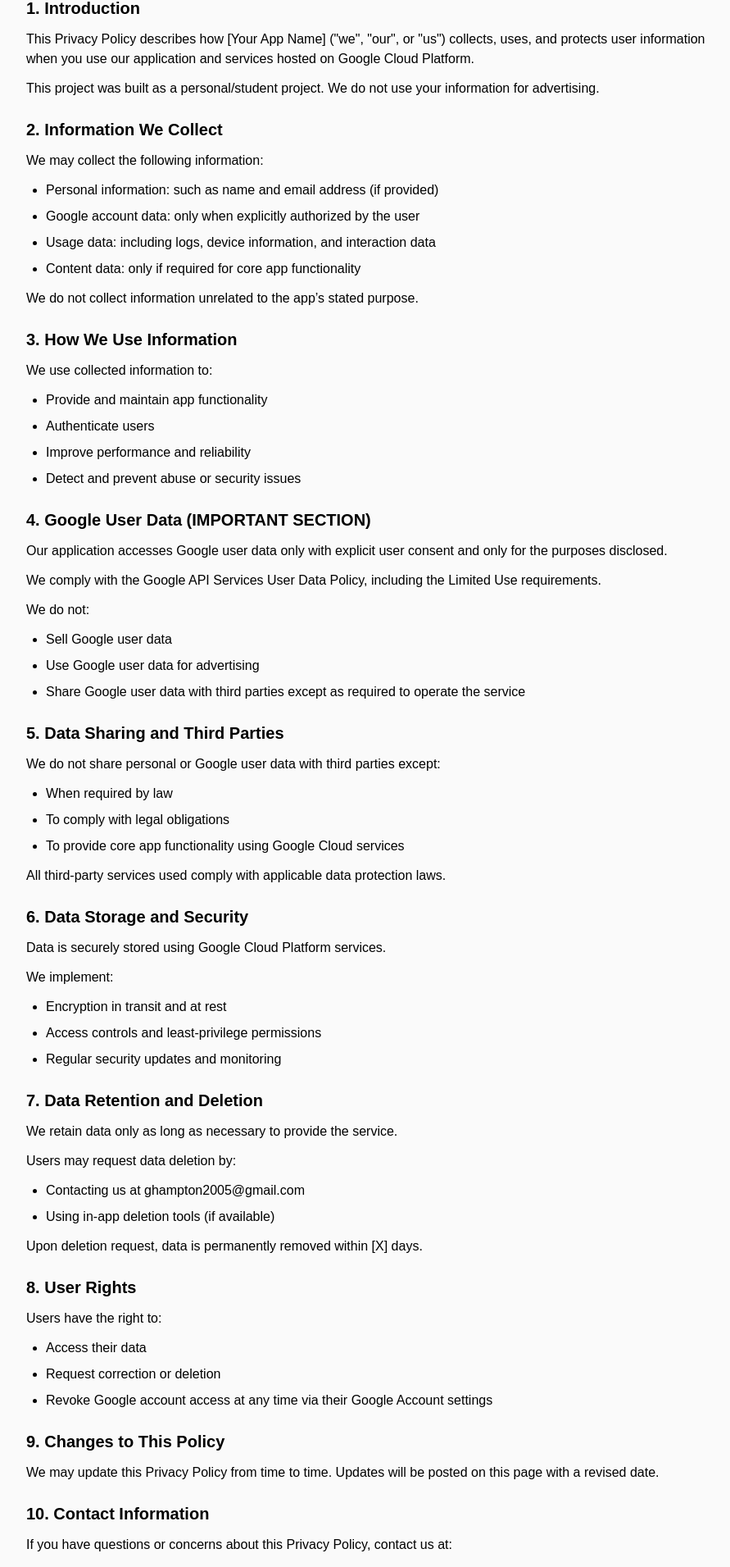
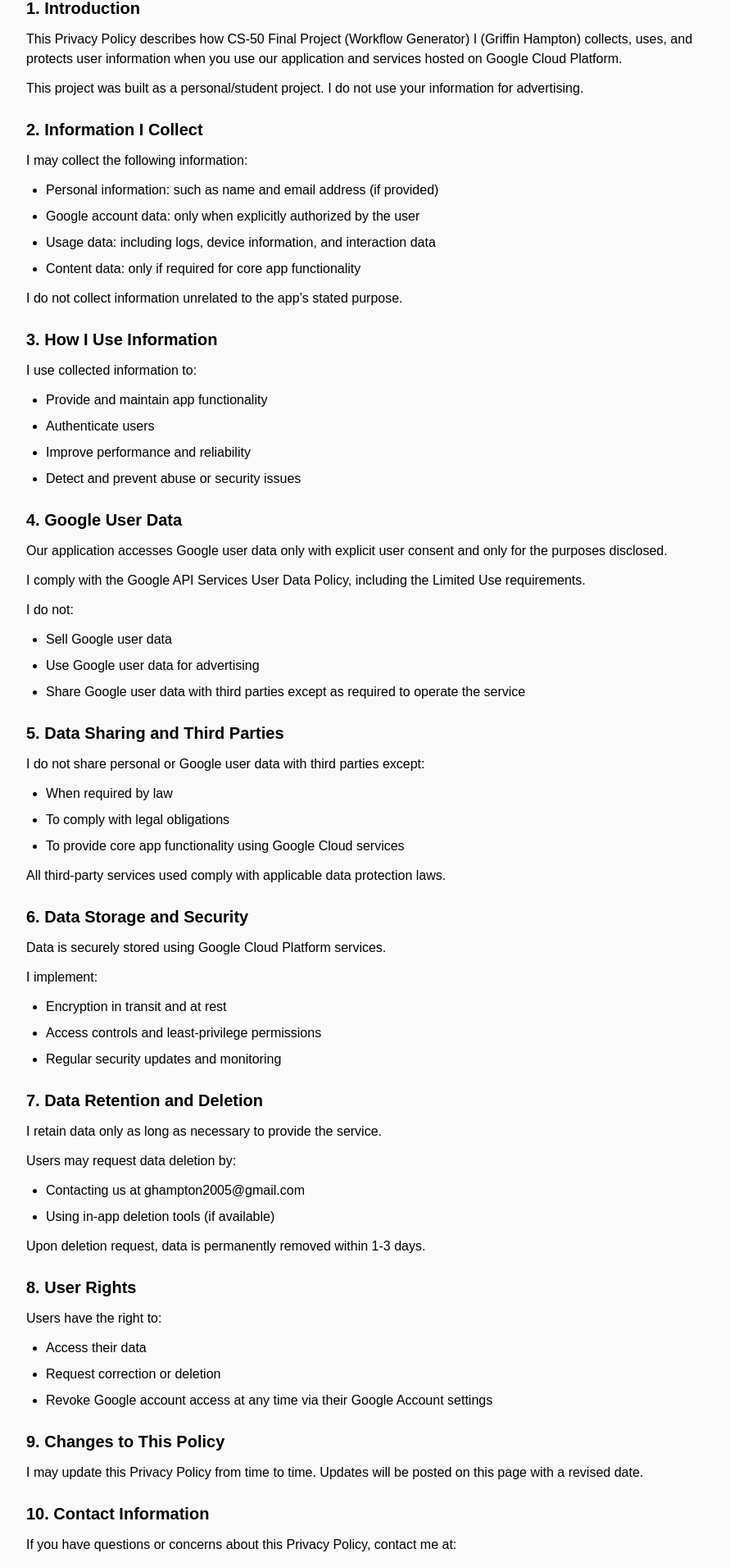
Before and after one commit to griffinhampton/CS50-Final-Project, a Next.js app: page /privacy in a window 1280 px wide. Shown: the part 132-2043 px from the top of the page at 82% size, without its empty margins (184-1075 px from the left). Built offline with nearby package versions, Linux system fonts and the light colour scheme; no server answers.

Commit message:
clarifying

```diff
--- a/src/app/privacy/page.tsx
+++ b/src/app/privacy/page.tsx
@@ -7,29 +7,29 @@
 			<section className="space-y-3">
 				<h2 className="text-xl font-semibold">1. Introduction</h2>
 				<p>
-					This Privacy Policy describes how [Your App Name] ("we", "our", or "us") collects, uses, and protects
+					This Privacy Policy describes how CS-50 Final Project (Workflow Generator) I (Griffin Hampton) collects, uses, and protects
 					 user information when you use our application and services hosted on Google Cloud Platform.
 				</p>
 				<p>
-					This project was built as a personal/student project. We do not use your information for advertising.
+					This project was built as a personal/student project. I do not use your information for advertising.
 				</p>
 			</section>
 
 			<section className="space-y-3">
-				<h2 className="text-xl font-semibold">2. Information We Collect</h2>
-				<p>We may collect the following information:</p>
+				<h2 className="text-xl font-semibold">2. Information I Collect</h2>
+				<p>I may collect the following information:</p>
 				<ul className="list-disc space-y-2 pl-6">
 					<li>Personal information: such as name and email address (if provided)</li>
 					<li>Google account data: only when explicitly authorized by the user</li>
 					<li>Usage data: including logs, device information, and interaction data</li>
 					<li>Content data: only if required for core app functionality</li>
 				</ul>
-				<p>We do not collect information unrelated to the app’s stated purpose.</p>
+				<p>I do not collect information unrelated to the app’s stated purpose.</p>
 			</section>
 
 			<section className="space-y-3">
-				<h2 className="text-xl font-semibold">3. How We Use Information</h2>
-				<p>We use collected information to:</p>
+				<h2 className="text-xl font-semibold">3. How I Use Information</h2>
+				<p>I use collected information to:</p>
 				<ul className="list-disc space-y-2 pl-6">
 					<li>Provide and maintain app functionality</li>
 					<li>Authenticate users</li>
@@ -39,15 +39,15 @@
 			</section>
 
 			<section className="space-y-3">
-				<h2 className="text-xl font-semibold">4. Google User Data (IMPORTANT SECTION)</h2>
+				<h2 className="text-xl font-semibold">4. Google User Data</h2>
 				<p>
 					Our application accesses Google user data only with explicit user consent and only for the purposes
 					disclosed.
 				</p>
 				<p>
-					We comply with the Google API Services User Data Policy, including the Limited Use requirements.
+					I comply with the Google API Services User Data Policy, including the Limited Use requirements.
 				</p>
-				<p>We do not:</p>
+				<p>I do not:</p>
 				<ul className="list-disc space-y-2 pl-6">
 					<li>Sell Google user data</li>
 					<li>Use Google user data for advertising</li>
@@ -57,7 +57,7 @@
 
 			<section className="space-y-3">
 				<h2 className="text-xl font-semibold">5. Data Sharing and Third Parties</h2>
-				<p>We do not share personal or Google user data with third parties except:</p>
+				<p>I do not share personal or Google user data with third parties except:</p>
 				<ul className="list-disc space-y-2 pl-6">
 					<li>When required by law</li>
 					<li>To comply with legal obligations</li>
@@ -69,7 +69,7 @@
 			<section className="space-y-3">
 				<h2 className="text-xl font-semibold">6. Data Storage and Security</h2>
 				<p>Data is securely stored using Google Cloud Platform services.</p>
-				<p>We implement:</p>
+				<p>I implement:</p>
 				<ul className="list-disc space-y-2 pl-6">
 					<li>Encryption in transit and at rest</li>
 					<li>Access controls and least-privilege permissions</li>
@@ -79,13 +79,13 @@
 
 			<section className="space-y-3">
 				<h2 className="text-xl font-semibold">7. Data Retention and Deletion</h2>
-				<p>We retain data only as long as necessary to provide the service.</p>
+				<p>I retain data only as long as necessary to provide the service.</p>
 				<p>Users may request data deletion by:</p>
 				<ul className="list-disc space-y-2 pl-6">
 					<li>Contacting us at ghampton2005@gmail.com</li>
 					<li>Using in-app deletion tools (if available)</li>
 				</ul>
-				<p>Upon deletion request, data is permanently removed within [X] days.</p>
+				<p>Upon deletion request, data is permanently removed within 1-3 days.</p>
 			</section>
 
 			<section className="space-y-3">
@@ -101,14 +101,14 @@
 			<section className="space-y-3">
 				<h2 className="text-xl font-semibold">9. Changes to This Policy</h2>
 				<p>
-					We may update this Privacy Policy from time to time. Updates will be posted on this page with a
+					I may update this Privacy Policy from time to time. Updates will be posted on this page with a
 					revised date.
 				</p>
 			</section>
 
 			<section className="space-y-3">
 				<h2 className="text-xl font-semibold">10. Contact Information</h2>
-				<p>If you have questions or concerns about this Privacy Policy, contact us at:</p>
+				<p>If you have questions or concerns about this Privacy Policy, contact me at:</p>
 				<p>ghampton2005@gmail.com</p>
 			</section>
 		</div>
--- a/src/app/terms/page.tsx
+++ b/src/app/terms/page.tsx
@@ -7,7 +7,7 @@
 			<section className="space-y-3">
 				<h2 className="text-xl font-semibold">1. Acceptance of Terms</h2>
 				<p>
-					By accessing or using [Your App Name] (the "Service"), you agree to be bound by these Terms of Service.
+					By accessing or using CS-50 Final Project (Workflow Generator), you agree to be bound by these Terms of Service.
 					 If you do not agree, do not use the Service.
 				</p>
 			</section>
@@ -23,7 +23,7 @@
 
 			<section className="space-y-3">
 				<h2 className="text-xl font-semibold">3. Eligibility</h2>
-				<p>You must be at least [X] years old to use this Service.</p>
+				<p>You must be at least 13 years old to use this Service.</p>
 			</section>
 
 			<section className="space-y-3">
```
